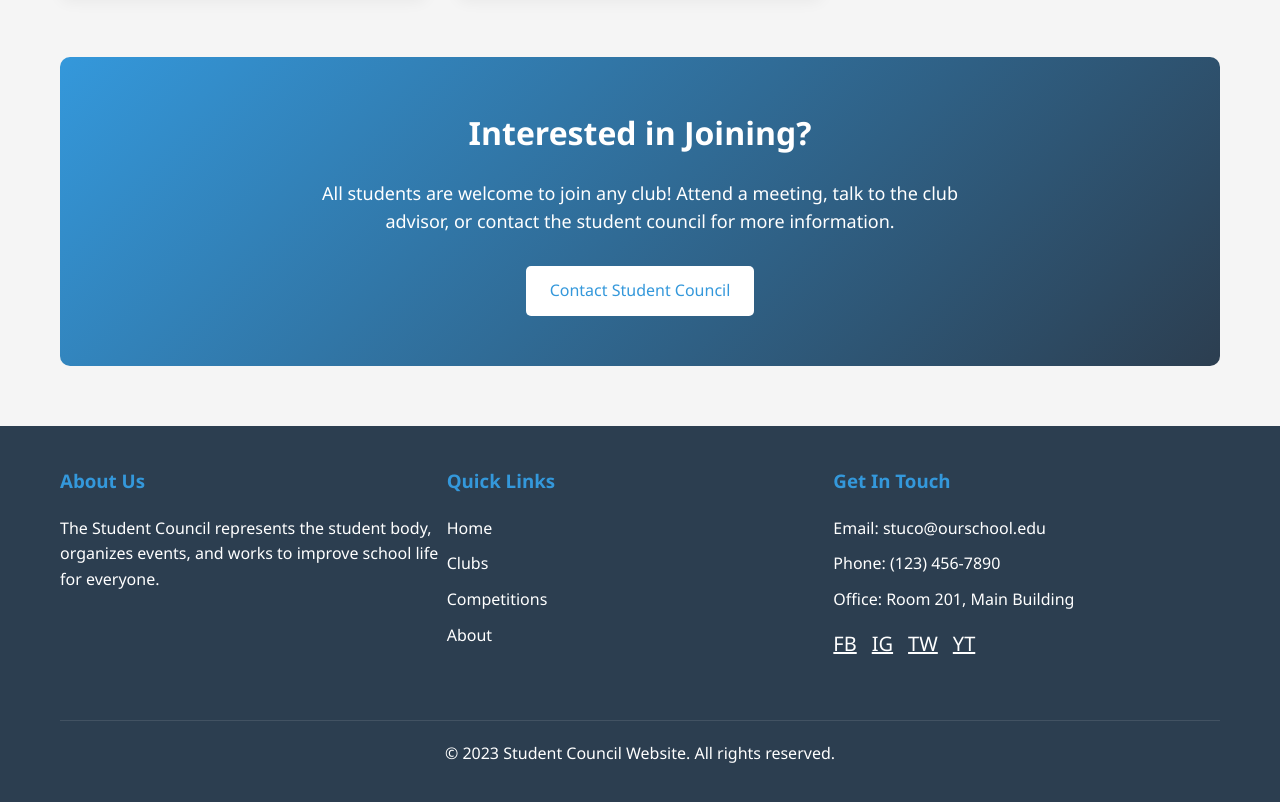
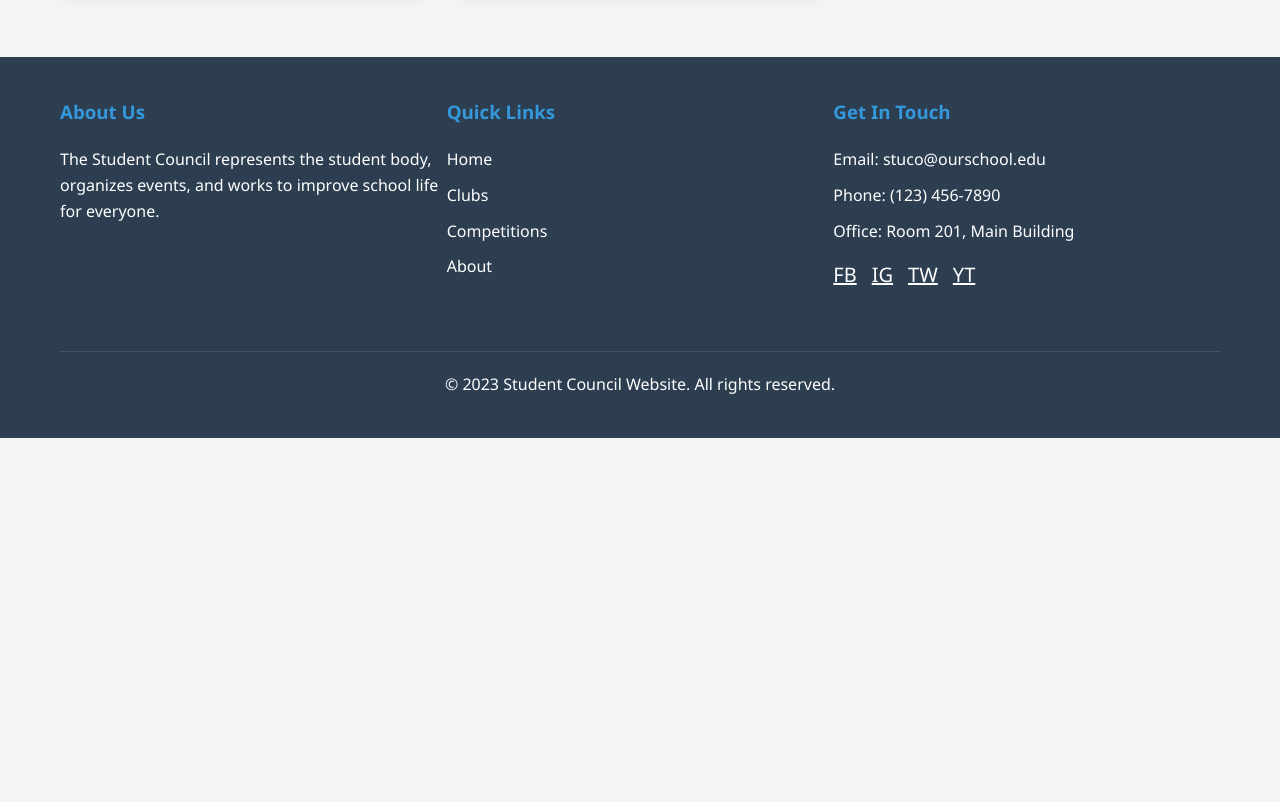
Before and after one commit to Joshep3407/SMICStucoWebsite, a plain HTML site: page clubs.html in a window 1280 px wide. Shown: the part 2172-2974 px from the top of the page. After the commit the page ends 2610 px from the top, so only its background shows below. Drawn offline with Linux system fonts and the light colour scheme.

Commit message:
Update clubs.html

```diff
--- a/clubs.html
+++ b/clubs.html
@@ -523,13 +523,6 @@
                 </div>
             </div>
         </section>
-
-        <!-- How to Join Section -->
-        <section class="join-section">
-            <h2>Interested in Joining?</h2>
-            <p>All students are welcome to join any club! Attend a meeting, talk to the club advisor, or contact the student council for more information.</p>
-            <a href="about.html" class="btn-light">Contact Student Council</a>
-        </section>
     </div>
 
     <!-- Footer -->
```
